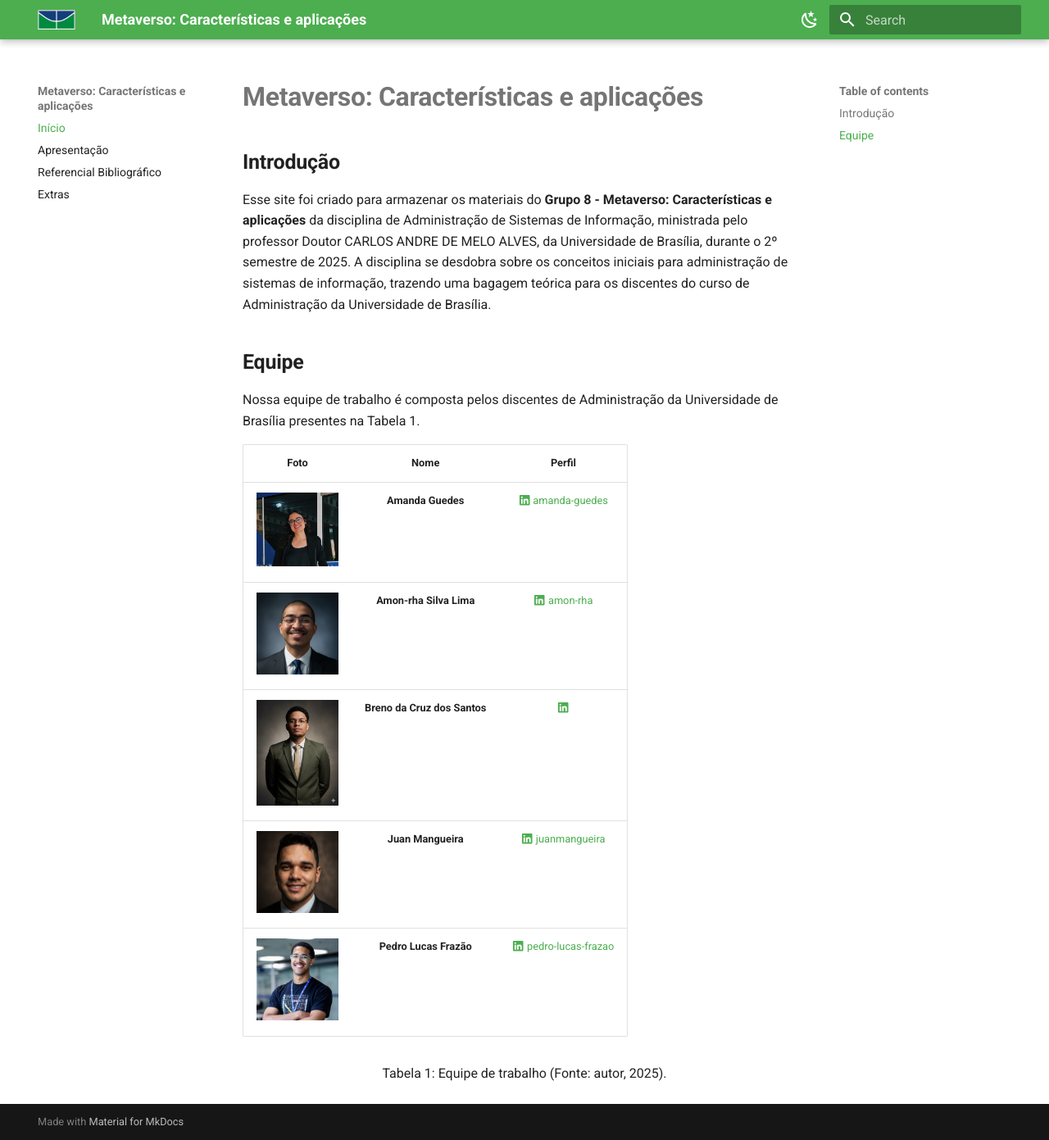
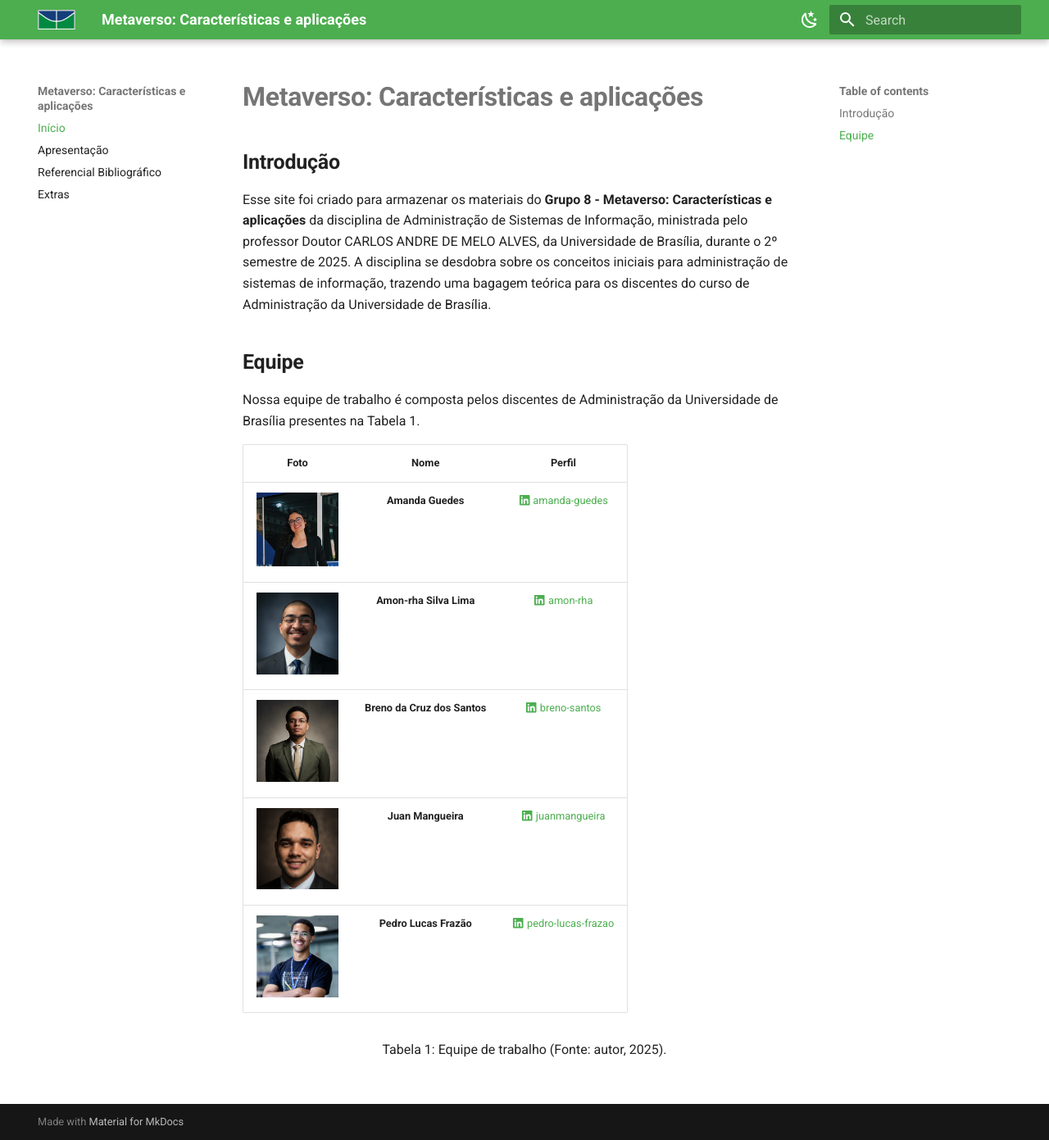
Before and after one commit to juanmangueira/asi-metaverso, an MkDocs documentation site: the page built from docs/index.md, in a window 1280 px wide and 1391 px high. Shown: the whole window at 82% size. Built offline with MkDocs 1.6.1 and Material for MkDocs 9.7.7, drawn with Linux system fonts in a browser that asks for light colours.

Commit message:
Atualizar link do LinkedIn de Breno da Cruz no perfil

```diff
--- a/docs/index.md
+++ b/docs/index.md
@@ -10,7 +10,7 @@ Nossa equipe de trabalho é composta pelos discentes de Administração da Unive
 | :---------: | :----------------------------------: | :----: |
 | ![Foto Amanda Guedes (Membro Time)](assets/perfil_amanda.jpg){ align=center, width="100" } | **Amanda Guedes** | [:fontawesome-brands-linkedin: amanda-guedes](https://www.linkedin.com/in/amanda-guedes-027430285/) |
 | ![Foto Amon-rha Silva (Membro Time)](assets/perfil_amon_rha.png){ align=center, width="100" } | **Amon-rha Silva Lima** | [:fontawesome-brands-linkedin: amon-rha](https://linkedin.com/in/amon-rha-silva-lima-341094385/) |
-| ![Foto Breno da Cruz (Membro Time)](assets/perfil_breno.jpg){ align=center, width="100" } | **Breno da Cruz dos Santos** | [:fontawesome-brands-linkedin: ](https://linkedin.com/in/breno-santos-a54332265/) |
+| ![Foto Breno da Cruz (Membro Time)](assets/perfil_breno.jpg){ align=center, width="100" } | **Breno da Cruz dos Santos** | [:fontawesome-brands-linkedin: breno-santos](https://linkedin.com/in/breno-santos-a54332265/) |
 | ![Foto Juan Mangueira(Membro Time)](assets/perfil_juan.png){ align=center, width="100" } | **Juan Mangueira** | [:fontawesome-brands-linkedin: juanmangueira](https://linkedin.com/in/juanmangueira/) |
 | ![Foto Pedro Lucas Frazão (Membro Time)](assets/perfil_pedro.jpg){ align=center, width="100" } | **Pedro Lucas Frazão** | [:fontawesome-brands-linkedin: pedro-lucas-frazao](https://linkedin.com/in/pedro-lucas-fraz%C3%A3o-de-carvalho-82823528a/) |
 
```
Also changed, not shown: docs/assets/perfil_breno.jpg.
